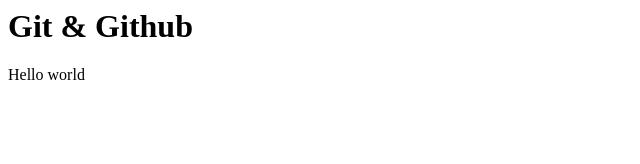
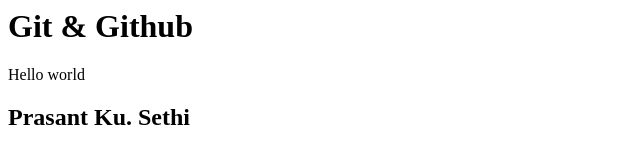
Before and after one commit to prasant7978/Project-2, a plain HTML site: page index.html in a window 1280 px wide. Shown: the whole page, without its empty margins (0-640 px from the left). Drawn offline with Linux system fonts and the light colour scheme.

Commit message:
Added my name in index.html

```diff
--- a/index.html
+++ b/index.html
@@ -8,5 +8,6 @@
 <body>
     <h1>Git & Github</h1>
     <p>Hello world</p>
+    <h2>Prasant Ku. Sethi</h2>
 </body>
 </html>
```
